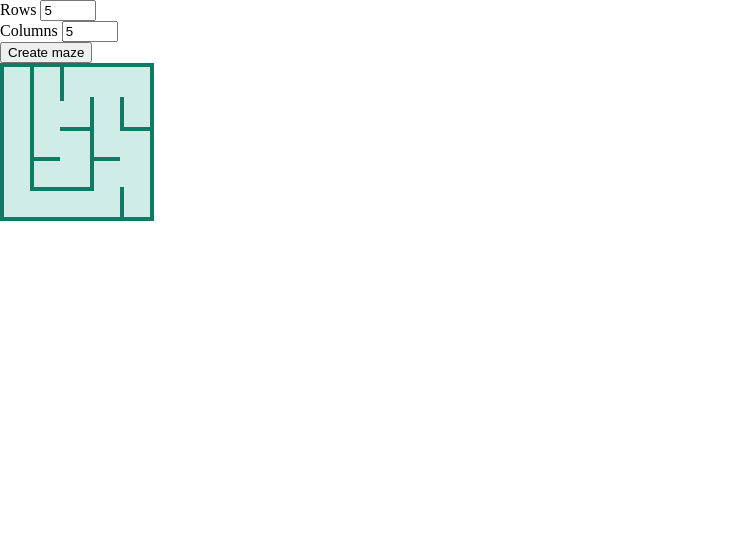
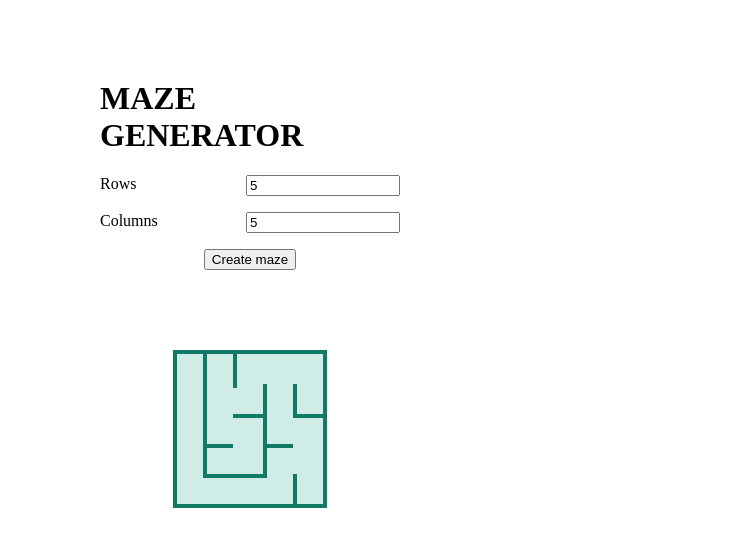
Before and after one commit to mariagregorio/maze-generator, an Electron app: page index.html in a window 500 px wide. Both pictures are taken after typing "5", "5" into the empty fields and a click on the button "Create maze". Shown: the top 546 px of the page, 750 px wide, since content can reach past the window. Drawn offline with Linux system fonts and the light colour scheme.

Commit message:
add styling

```diff
--- a/index.html
+++ b/index.html
@@ -7,22 +7,53 @@
 			body {
 				all: unset;
 			}
+			.main-container {
+				max-width: 300px;
+				margin: 5rem auto;
+			}
+			.main-container .form-group {
+				display: flex;
+				justify-content: space-between;
+				margin-bottom: 1rem;
+			}
+			.main-container .form-group label {
+				width: 50%;
+			}
+			.main-container .form-group input {
+				width: 50%;
+			}
+			#message {
+				color: #FF0000;
+				margin-bottom: 1rem;
+			}
+			.btn-container {
+				text-align: center;
+			}
+			.maze-container {
+				text-align: center;
+				margin-bottom: 5rem;
+			}
 		</style>
 	</head>
 	<body>
-		<div>
-			<div>
+		<div class="main-container">
+			<h1>MAZE GENERATOR</h1>
+			<div class="form-group">
 				<label for="mazeRows">Rows</label>
 				<input type="number" id="mazeRows" min="2" max="50" />
 			</div>
-			<div>
+			<div class="form-group">
 				<label for="mazeCols">Columns</label>
 				<input type="number" id="mazeCols" min="2" max="50" />
 			</div>
             <div id="message"></div>
-			<button id="createBtn">Create maze</button>
+			<div class="btn-container">
+				<button id="createBtn">Create maze</button>
+			</div>
 		</div>
-		<canvas id="maze" width="1510" height="1510"></canvas>
+		<div class="maze-container">
+			<canvas id="maze" width="0" height="0"></canvas>
+		</div>
 	</body>
 	<script src="./maze.js"></script>
 	<script src="./script.js"></script>
--- a/script.js
+++ b/script.js
@@ -3,10 +3,16 @@ var WALL_SIZE = 4
 var BOARD_COLOR = "#D0ECE7"
 var WALL_COLOR = "#117A65"
 
-let currentX = 0
-let currentY = WALL_SIZE * 2
+let currentX
+let currentY
 
-var ctx = document.getElementById("maze").getContext("2d")
+const canvas = document.getElementById("maze")
+const ctx = canvas.getContext("2d")
+
+const resetMazeCanvas = () => {
+	currentX = 0
+	currentY = WALL_SIZE * 2
+}
 
 const drawBoard = (rows, cols, cellSize, wallSize) => {
 	ctx.fillStyle = BOARD_COLOR
@@ -65,6 +71,11 @@ const drawMazeWalls = (cellSize, wallSize, maze) => {
 	}
 }
 
+const resizeCanvas = (rows, cols) => {
+	canvas.width = cols * CELL_SIZE + WALL_SIZE;
+	canvas.height = rows * CELL_SIZE + WALL_SIZE * 2;
+}
+
 const rowsInput = document.getElementById("mazeRows")
 const colsInput = document.getElementById("mazeCols")
 const createBtn = document.getElementById("createBtn")
@@ -78,6 +89,8 @@ createBtn.addEventListener("click", (_e) => {
 		const message = document.createTextNode("Rows and columns number must be between 2 and 50.")
 		messageElement.appendChild(message)
 	} else {
+		resizeCanvas(rows, cols)
+		resetMazeCanvas()
 		const maze = generateMaze(rows, cols)
 		drawBoard(rows, cols, CELL_SIZE, WALL_SIZE)
 		drawMazeWalls(CELL_SIZE, WALL_SIZE, maze)
```
